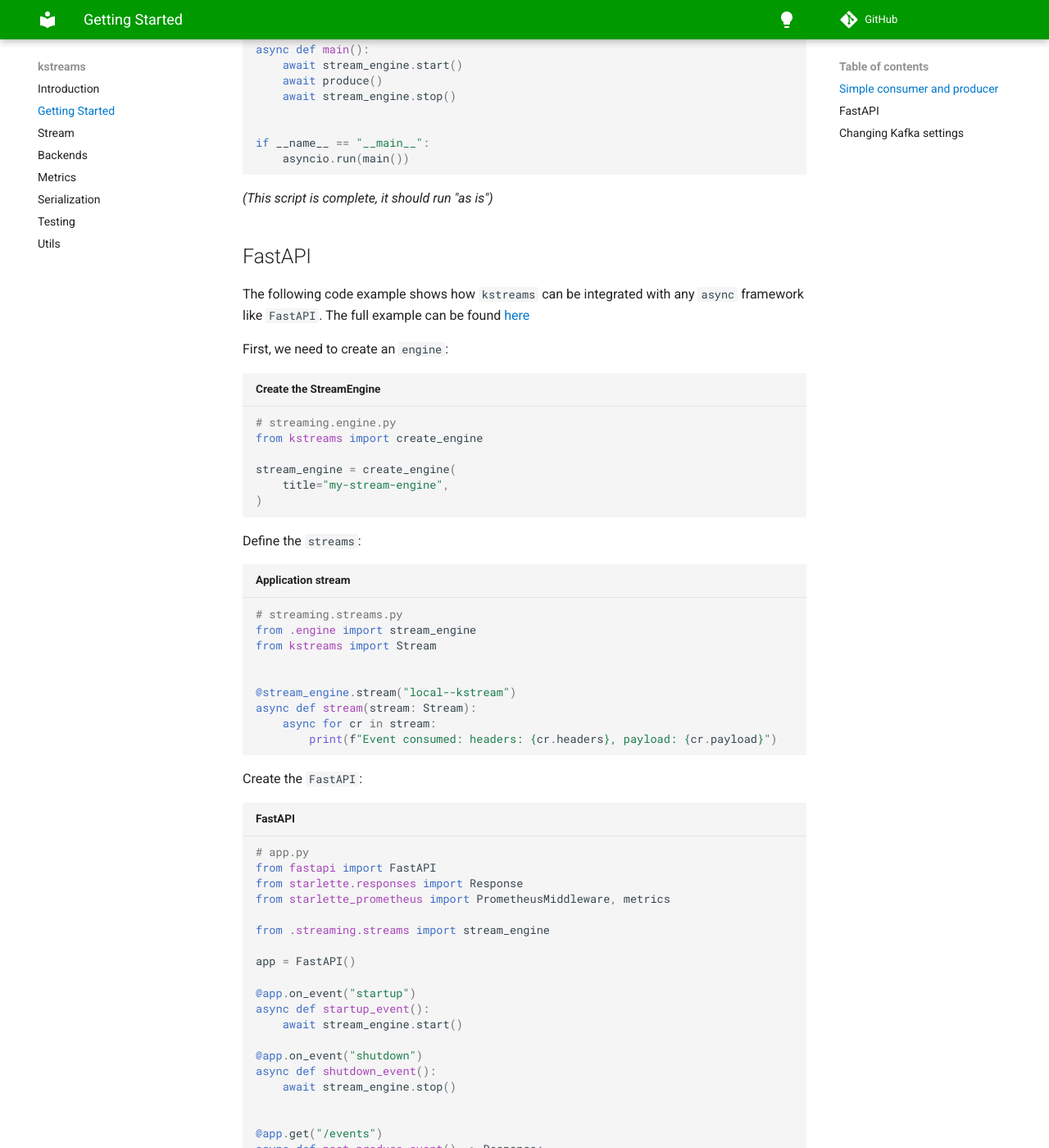
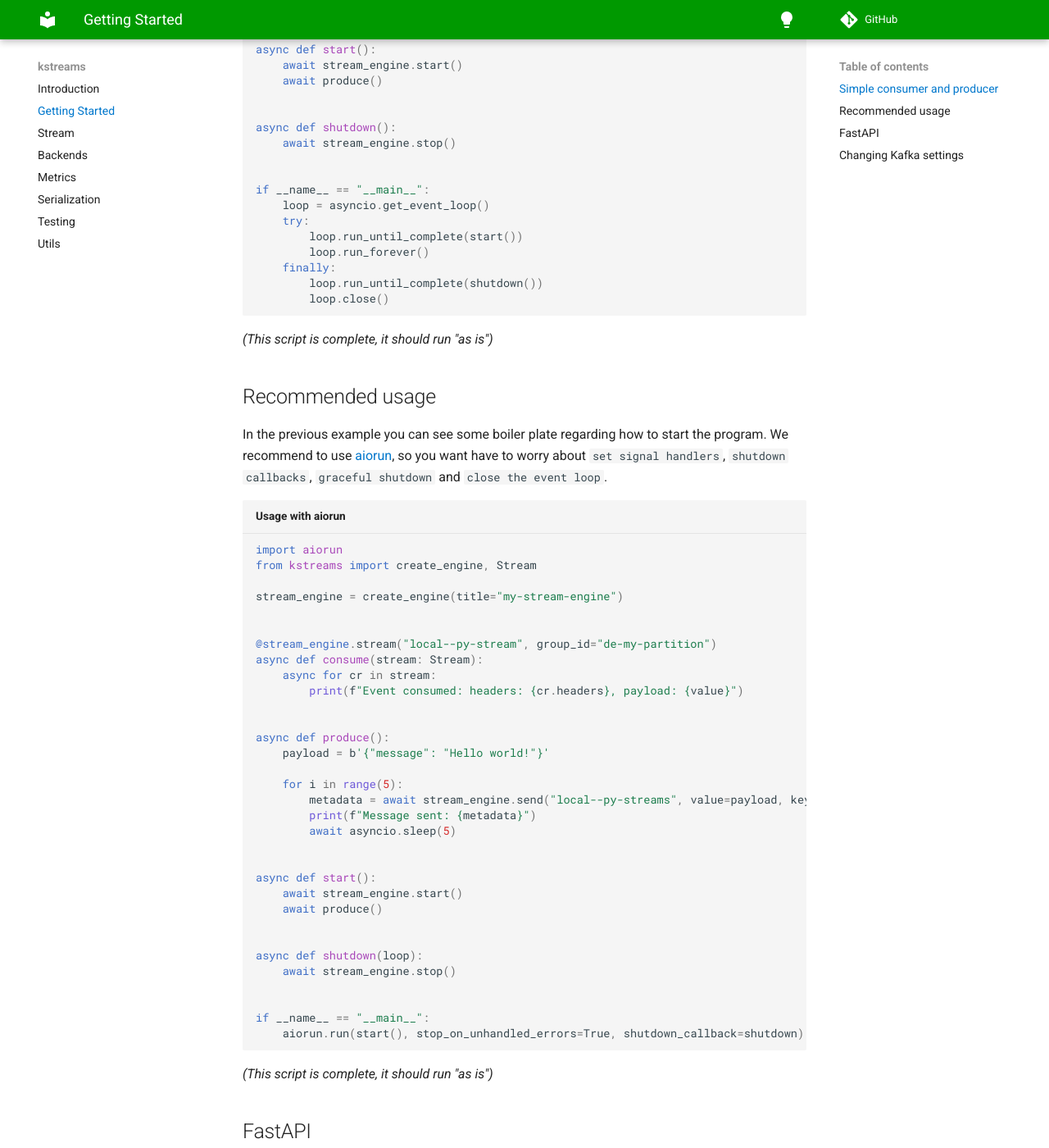
Before and after one commit to kpn/kstreams, an MkDocs documentation site: the page built from docs/getting_started.md, in a window 1280 px wide and 1400 px high, scrolled down 722 px. Shown: the whole window at 82% size. Built offline with MkDocs 1.6.1 and Material for MkDocs 9.7.7, drawn with Linux system fonts in a browser that asks for light colours; comment, search, counter and statistics services are not loaded.

Commit message:
docs: recommended usage added. (#50)
Co-authored-by: Marcos Schroh <marcos.schroh@kpn.com>

````diff
--- a/docs/getting_started.md
+++ b/docs/getting_started.md
@@ -24,14 +26,65 @@ async def produce():
         await asyncio.sleep(5)
 
 
-async def main():
+async def start():
     await stream_engine.start()
     await produce()
+
+
+async def shutdown():
     await stream_engine.stop()
 
 
 if __name__ == "__main__":
-    asyncio.run(main())
+    loop = asyncio.get_event_loop()
+    try:
+        loop.run_until_complete(start())
+        loop.run_forever()
+    finally:
+        loop.run_until_complete(shutdown())
+        loop.close()
+```
+
+*(This script is complete, it should run "as is")*
+
+## Recommended usage
+
+In the previous example you can see some boiler plate regarding how to start the program. We recommend to use [aiorun](https://github.com/cjrh/aiorun),
+so you want have to worry about `set signal handlers`, `shutdown callbacks`, `graceful shutdown` and `close the event loop`.
+
+```python title="Usage with aiorun"
+import aiorun
+from kstreams import create_engine, Stream
+
+stream_engine = create_engine(title="my-stream-engine")
+
+
+@stream_engine.stream("local--py-stream", group_id="de-my-partition")
+async def consume(stream: Stream):
+    async for cr in stream:
+        print(f"Event consumed: headers: {cr.headers}, payload: {value}")
+
+
+async def produce():
+    payload = b'{"message": "Hello world!"}'
+
+    for i in range(5):
+        metadata = await stream_engine.send("local--py-streams", value=payload, key="1")
+        print(f"Message sent: {metadata}")
+        await asyncio.sleep(5)
+
+
+async def start():
+    await stream_engine.start()
+    await produce()
+
+
+async def shutdown(loop):
+    await stream_engine.stop()
+
+
+if __name__ == "__main__":
+    aiorun.run(start(), stop_on_unhandled_errors=True, shutdown_callback=shutdown)
 ```
 
 *(This script is complete, it should run "as is")*
@@ -39,7 +92,6 @@ if __name__ == "__main__":
 ## FastAPI
 
 The following code example shows how `kstreams` can be integrated with any `async` framework like `FastAPI`. The full example can be found [here](https://github.com/kpn/kstreams/tree/master/examples/fastapi-example)
-
 
 First, we need to create an `engine`:
 
````
Also changed, not shown: other parts of docs/getting_started.md (+2 -0 lines), README.md (+13 -5 lines), docs/index.md (+13 -5 lines), docs/stream.md (+20 -10 lines), docs/test_client.md (+8 -3 lines), 8 other files.
